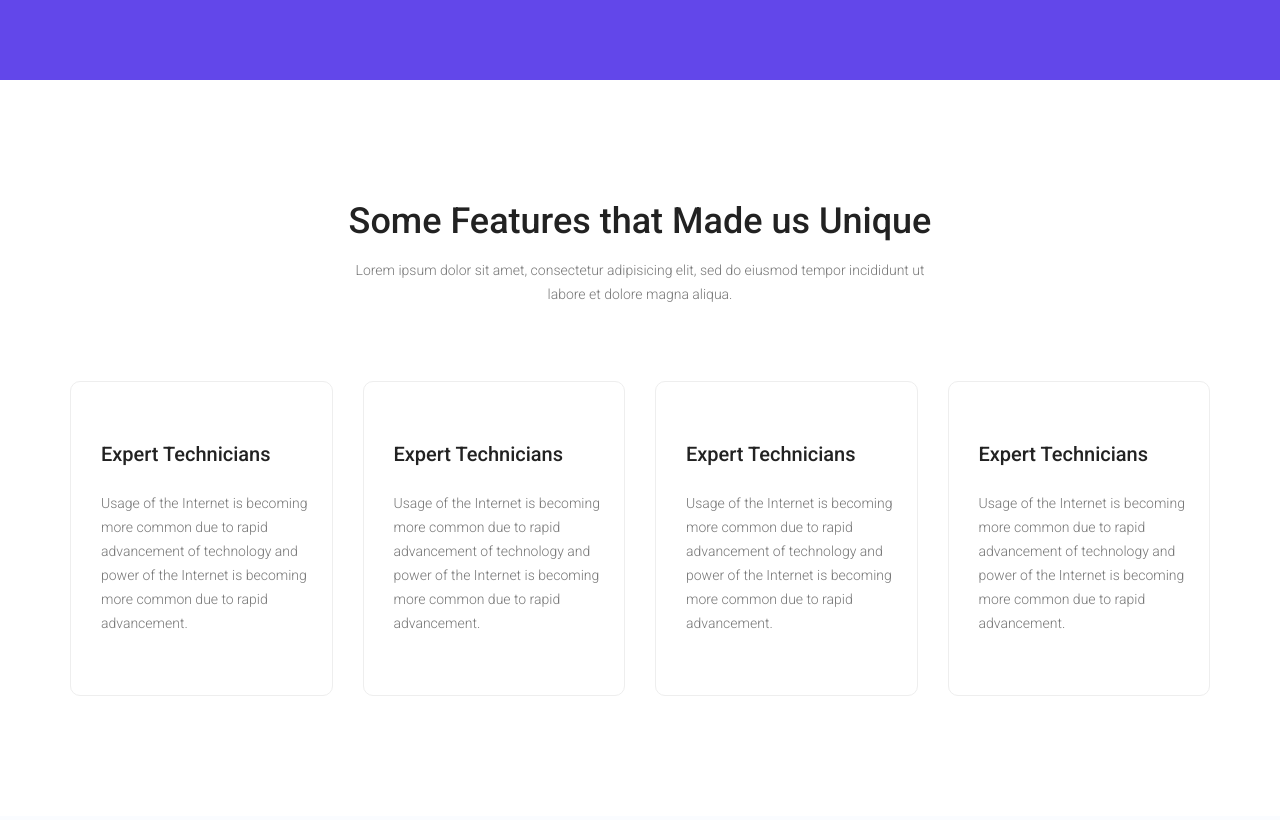
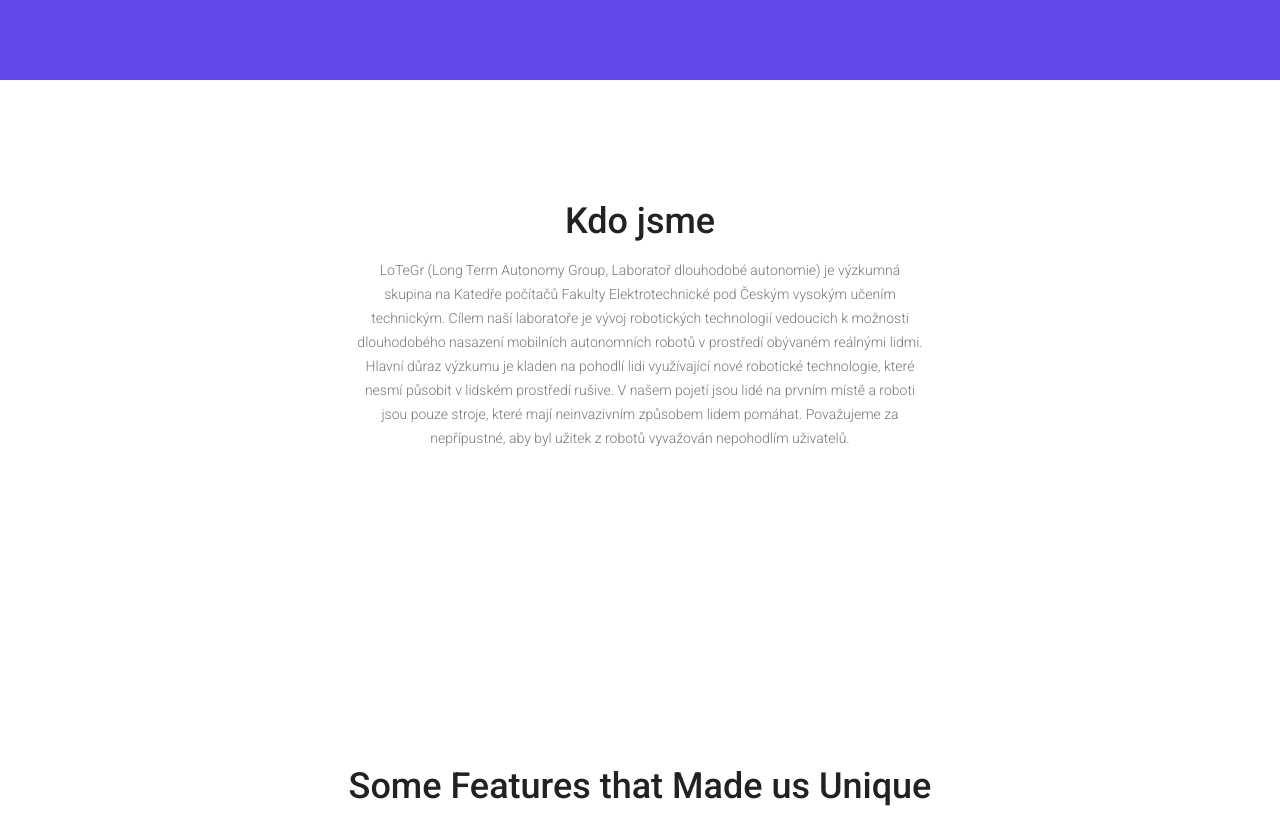
Before and after one commit to sykorkry/chronorobotics.tk, a website: page index.html in a window 1280 px wide. Shown: the part 795-1615 px from the top of the page. Drawn offline with nearby package versions, Linux system fonts and the light colour scheme.

Commit message:
Adds basic about us.

```diff
--- a/index.html
+++ b/index.html
@@ -101,6 +101,23 @@
     </div>
 </section>
 <!--================End Home Banner Area =================-->
+
+<section class="feature_area p_120">
+    <div class="container">
+        <div class="main_title">
+            <h2>Kdo jsme</h2>
+            <p>
+                LoTeGr (Long Term Autonomy Group, Laboratoř dlouhodobé autonomie) je výzkumná skupina na Katedře
+                počítačů Fakulty Elektrotechnické pod Českým vysokým učením technickým. Cílem naší laboratoře je vývoj
+                robotických technologií vedoucich k možnosti dlouhodobého nasazení mobilních autonomních robotů v
+                prostředí obývaném reálnými lidmi. Hlavní důraz výzkumu je kladen na pohodlí lidi využívající nové
+                robotické technologie, které nesmí působit v lidském prostředí rušive. V našem pojetí jsou lidé na
+                prvním místě a roboti jsou pouze stroje, které mají neinvazivním způsobem lidem pomáhat. Považujeme za
+                nepřípustné, aby byl užitek z robotů vyvažován nepohodlím uživatelů.
+            </p>
+        </div>
+    </div>
+</section>
 
 <!--================Feature Area =================-->
 <section class="feature_area p_120">
```
Lines whose indentation alone changed are shown as unchanged.
